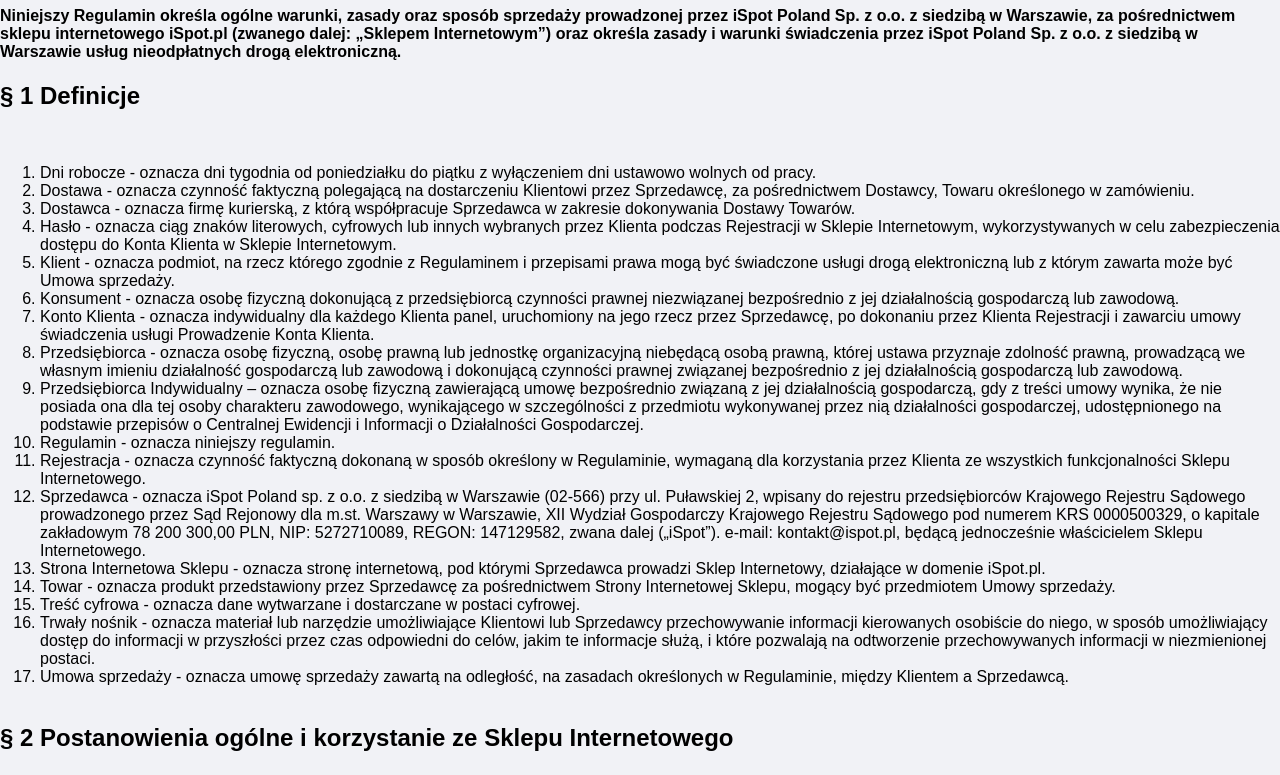
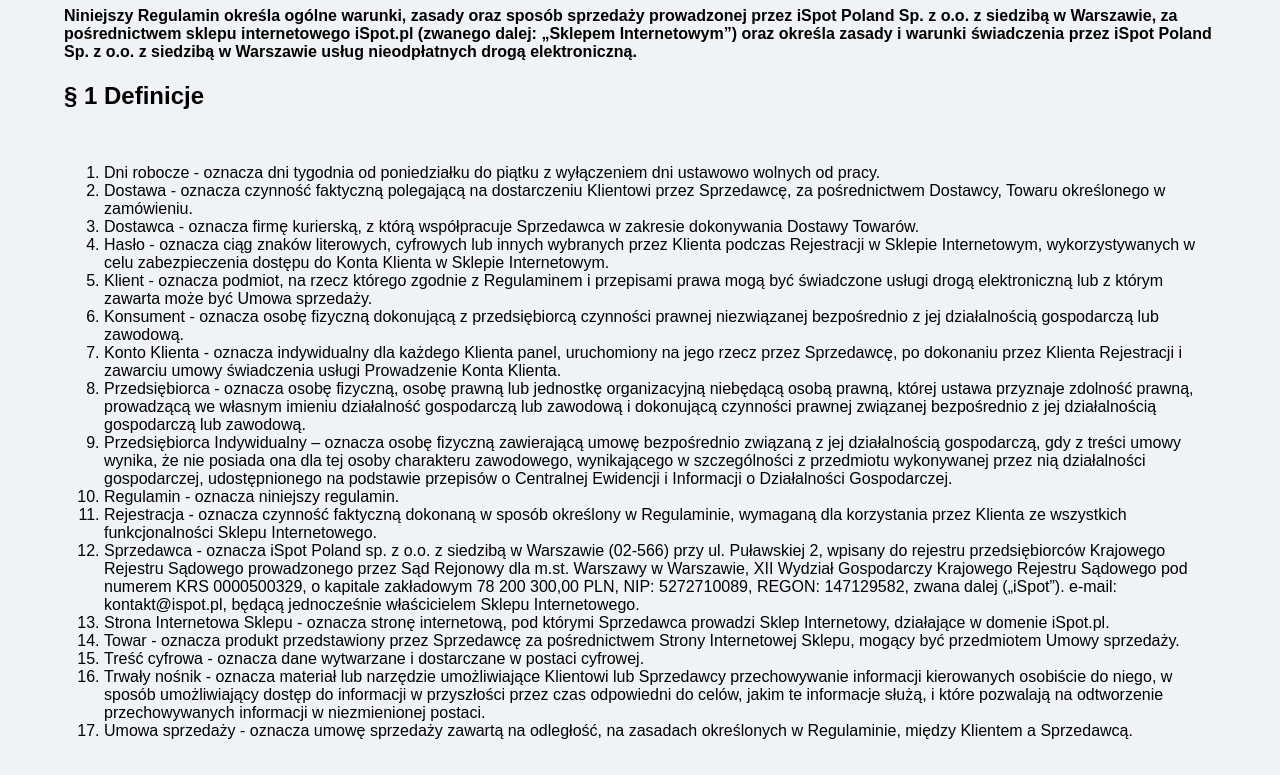
Before and after one commit to Szkk24/Strona-Apple, a plain HTML site: page WWW Site- Apple/podstrony/regulamin.html in a window 1280 px wide. Shown: the part 405-1180 px from the top of the page. Drawn offline with Linux system fonts and the light colour scheme.

Commit message:
Update style.css

```diff
--- a/WWW Site- Apple/style.css
+++ b/WWW Site- Apple/style.css
@@ -167,6 +167,22 @@
     animation: drop 1.5s ease;
 }
 
+
+.regulamin{
+
+background: #f1f2f6;
+background-size: cover;
+font-family: 'Arial';
+color: black;
+margin: 0;
+
+    width: 90%;
+    margin: auto;
+
+
+}
+
+
 @keyframes drop {
     0%{
         opacity: 0;
```
